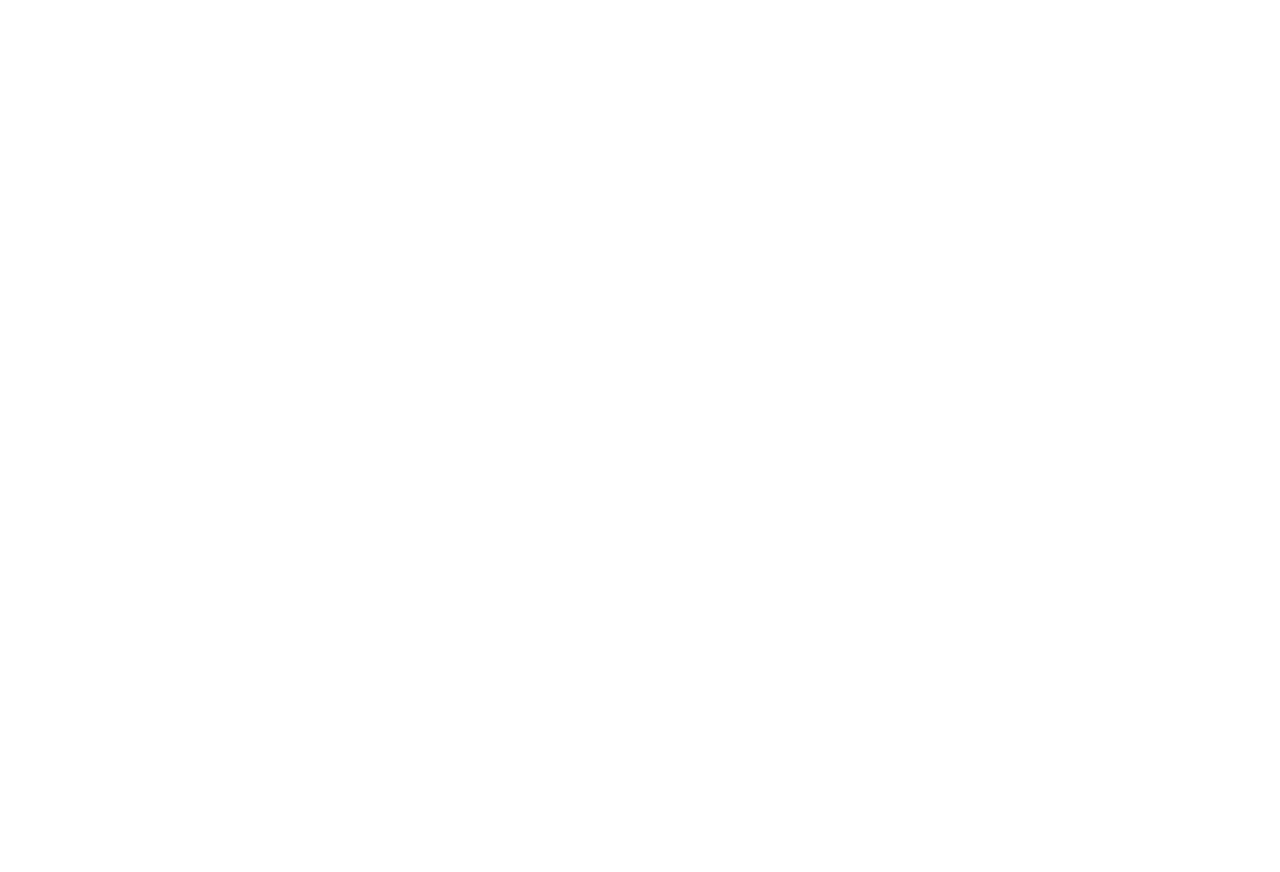
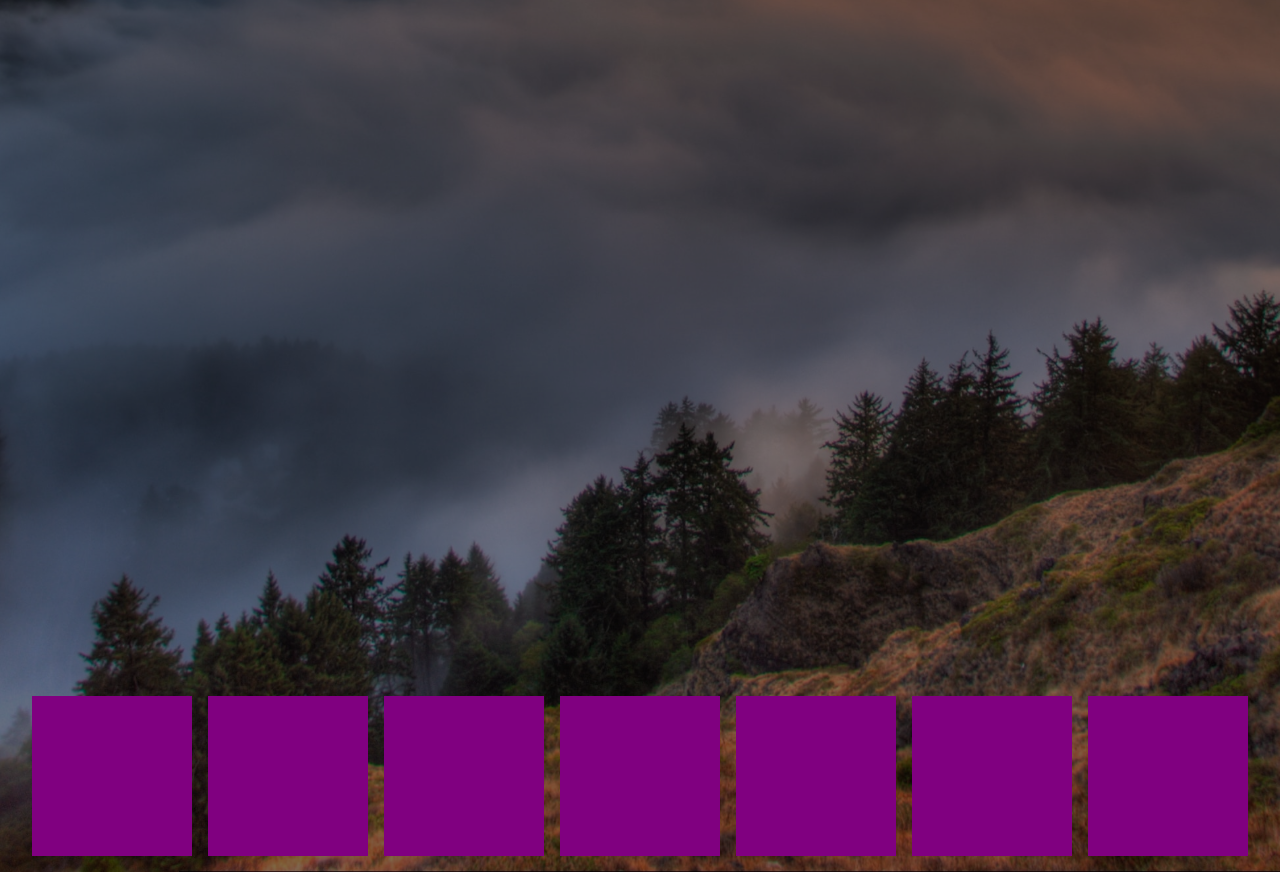
Before and after one commit to Zyrekk/weather-app-vue, a Vue app: page / in a window 1280 px wide. Shown: the part 1000-1872 px from the top of the page. Before the commit the page ends 800 px from the top, so only its background shows below. Built offline with nearby package versions, Linux system fonts and the light colour scheme.

Commit message:
simple responsive layout

```diff
--- a/src/components/BottomContainer.vue
+++ b/src/components/BottomContainer.vue
@@ -1,5 +1,12 @@
 <template>
   <div class="BottomContainer" :class="{'Bottom':(!weatherData||!cityInput)}">
+    <div class="SingleWeatherTile"></div>
+    <div class="SingleWeatherTile"></div>
+    <div class="SingleWeatherTile"></div>
+    <div class="SingleWeatherTile"></div>
+    <div class="SingleWeatherTile"></div>
+    <div class="SingleWeatherTile"></div>
+    <div class="SingleWeatherTile"></div>
   </div>
 </template>
 
@@ -14,16 +21,35 @@
 .BottomContainer {
   box-sizing: border-box;
   position: absolute;
+  display: flex;
+  justify-content: space-evenly;
+  flex-wrap: wrap;
   width: 100%;
-  height: 30vh;
+
   bottom: 0;
   transform: translateY(0);
   /*border:2px solid #11ff00;*/
   transition: transform .3s;
+  padding: 1rem;
 }
 
 .BottomContainer.Bottom {
   transform: translateY(100%);
 }
 
+.SingleWeatherTile{
+  width: 10rem;
+  height: 10rem;
+  background: purple;
+}
+
+@media screen and (max-width: 1300px) {
+  .BottomContainer {
+    position: unset;
+  }
+  .BottomContainer.Bottom {
+    transform: unset;
+  }
+}
+
 </style>
--- a/src/components/LeftContainer.vue
+++ b/src/components/LeftContainer.vue
@@ -80,4 +80,14 @@
   font-weight: 600;
 }
 
+@media screen and (max-width: 1300px) {
+  .LeftContainer {
+    position: unset;
+  }
+  .LeftContainer.Left{
+    transform: unset;
+
+  }
+}
+
 </style>
--- a/src/components/MainPage.vue
+++ b/src/components/MainPage.vue
@@ -17,7 +17,6 @@
 </template>
 <script>
 import SearchBar from './SearchBar.vue';
-// import WeatherPage from "@/components/WeatherPage.vue";
 import LeftContainer from "@/components/LeftContainer.vue";
 import RightContainer from "@/components/RightContainer.vue";
 import BottomContainer from "@/components/BottomContainer.vue";
@@ -80,7 +79,7 @@
   align-items: center;
   box-sizing: border-box;
   background: rgba(0, 0, 0, 0.5);
-  height: 100vh;
+  min-height: 100vh;
 }
 
 .TopContent{
@@ -92,4 +91,11 @@
   overflow: hidden;
 }
 
+@media screen and (max-width: 1300px) {
+  .TopContent {
+    flex-direction: column;
+    height: unset;
+  }
+}
+
 </style>
--- a/src/components/RightContainer.vue
+++ b/src/components/RightContainer.vue
@@ -20,7 +20,6 @@
   height: 70vh;
   right: 0;
   transform: translate(0);
-  /*border:2px solid red;*/
   color: rgba(255, 255, 255, 0.76);
   transition: transform .3s;
 }
@@ -28,4 +27,14 @@
   transform: translate(100%);
 }
 
+@media screen and (max-width: 1300px) {
+  .RightContainer {
+    position: unset;
+  }
+
+  .RightContainer.Right{
+    transform: unset;
+  }
+}
+
 </style>
```
Also changed, not shown: src/components/WeatherPage.vue (deleted, +0 -47 lines).
